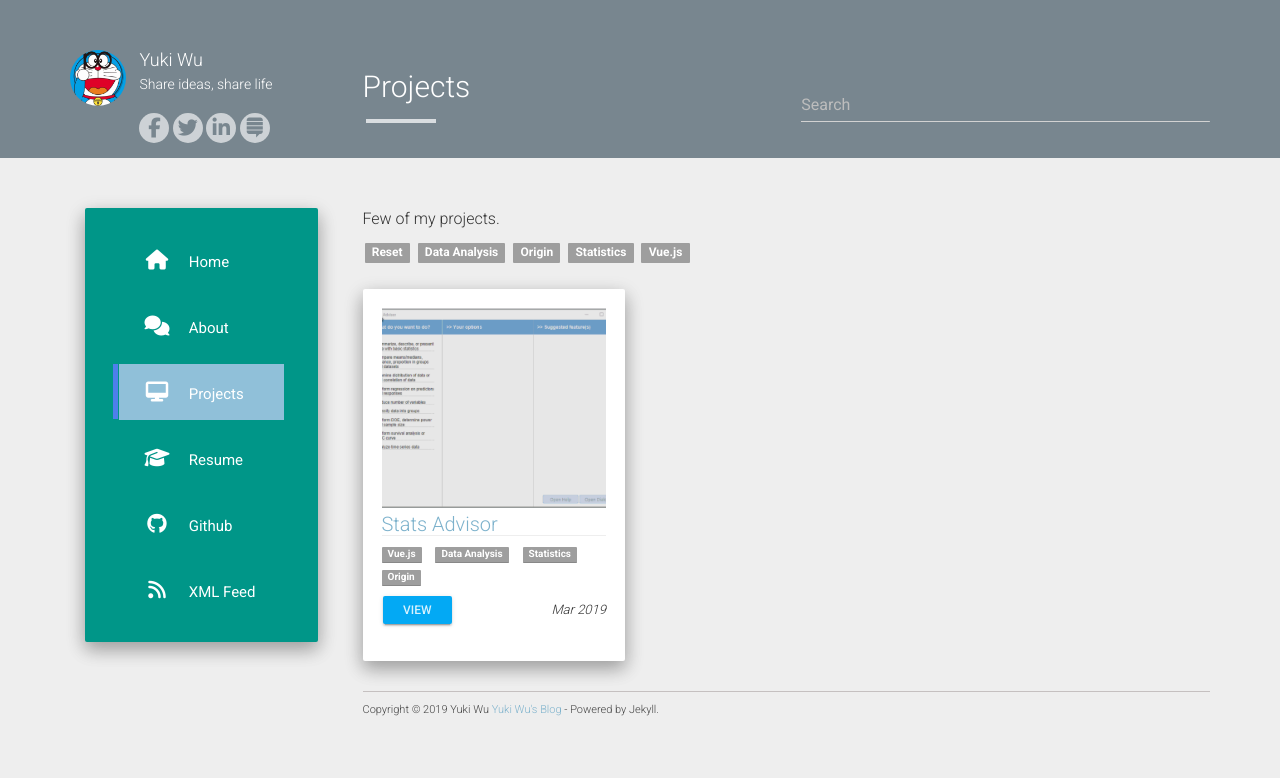
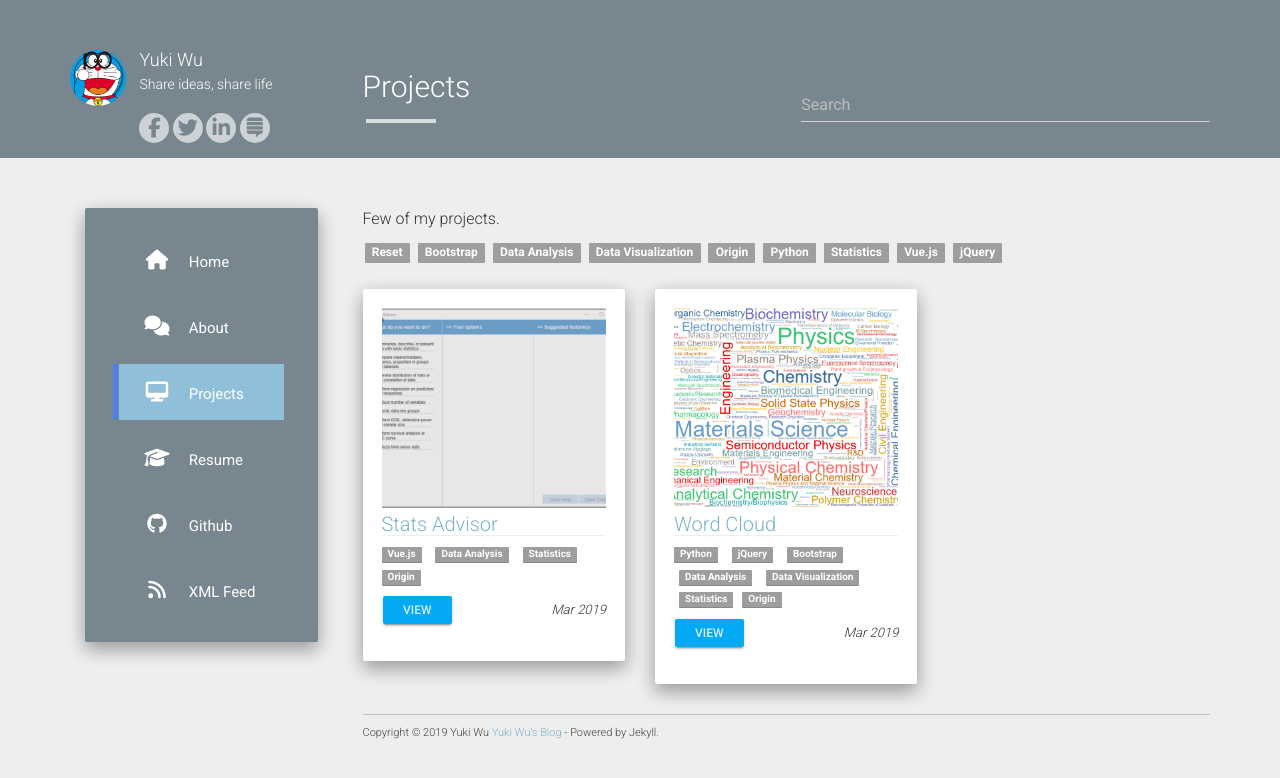
Before and after one commit to wuyuki/wuyuki.github.io, a Jekyll site: the page built from projects.md, in a window 1280 px wide. Shown: the top 778 px of the page. Built offline with Jekyll 4.4.1, drawn with Linux system fonts in a browser that asks for light colours; nearby versions of some CDN libraries.

Commit message:
//update css

```diff
--- a/_data/projects.json
+++ b/_data/projects.json
@@ -5,5 +5,12 @@
 		"url": "https://www.originlab.com/FileExchange/details.aspx?fid=455",
 		"date": "Mar 2019",
 		"tags": ["Vue.js", "Data Analysis", "Statistics", "Origin"]
+	},
+	{
+		"name": "Word Cloud",
+		"image": "WordCloud.png",
+		"url": "https://www.originlab.com/fileExchange/details.aspx?fid=471",
+		"date": "Mar 2019",
+		"tags": ["Python", "jQuery", "Bootstrap", "Data Analysis", "Data Visualization", "Statistics", "Origin"]
 	}
 ]
--- a/static/css/main.css
+++ b/static/css/main.css
@@ -1,5 +1,8 @@
 a, a:focus, a:hover {
     color: #7db2cc;
+}
+body .container .jumbotron-primary, body .container .well-primary, body .container-fluid .jumbotron-primary, body .container-fluid .well-primary {
+    background-color: #78868f;
 }
 .main.outer{padding-top: 50px;}
 .header-panel.shadow-z-2 {
@@ -71,9 +74,9 @@ p.info a {
     /* background: #009688; */
     background-color: #78868f;
 }
-.menu .well-primary{
+/* .menu .well-primary{
     background-color: #78868f;
-}
+} */
 .menu ul li {
     list-style: none;
     margin: 5px 0;
```
Also changed, not shown: static/projects/Wordcloud.png (added).
